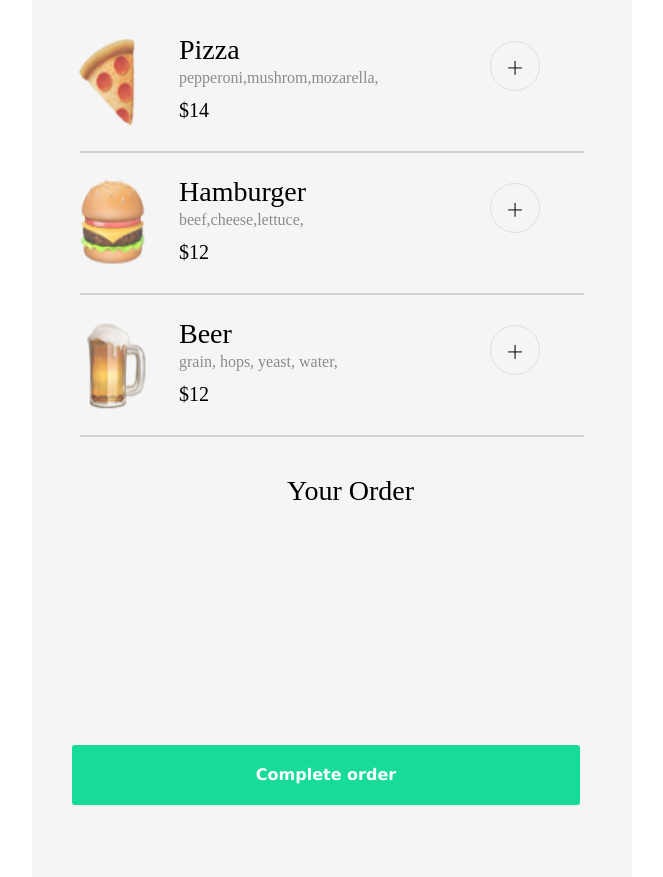
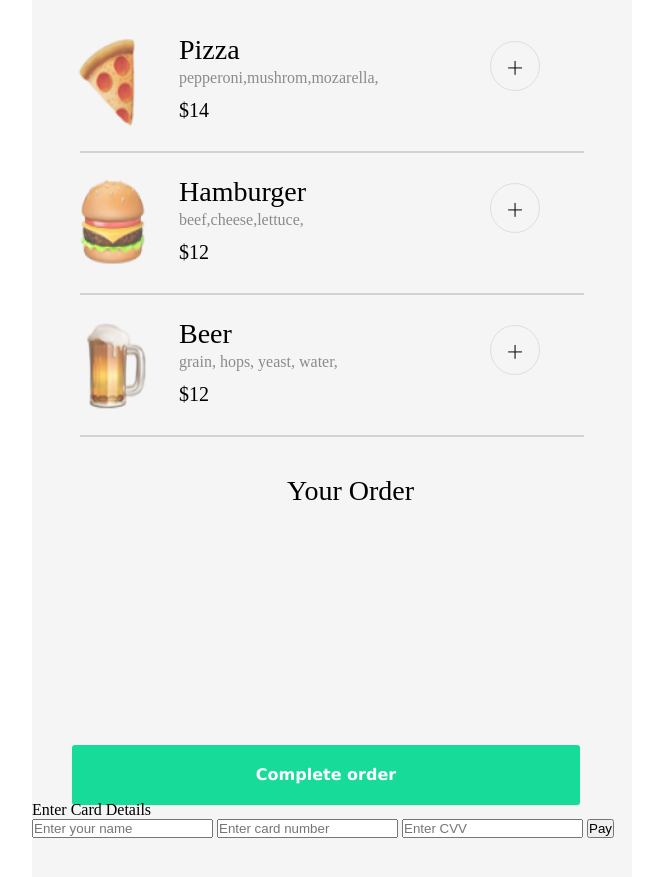
Before and after one commit to majakwani/Restaurant-Ordering-APp, a plain HTML site: page index.html in a window 1280 px wide. Shown: the part 169-1046 px from the top of the page, without its empty margins (308-971 px from the left). Drawn offline with Linux system fonts and the light colour scheme; a web font is replaced by a local one.

Commit message:
Added id for different buttons and created payment form

```diff
--- a/index.html
+++ b/index.html
@@ -26,8 +26,17 @@
 
         <div id="order-details"></div>
         <div class="checkout">
-            <button type="button" class="checkout">Complete order</button>
+            <button type="button" id="checkout-btn" class="checkout">Complete order</button>
         </div>
+      </div>
+      <div id="form">
+        <form>
+          <p>Enter Card Details</p>
+          <input type="text" name="name" id="name" placeholder="Enter your name" required>
+          <input type="number" name="card-number" id="card-number" placeholder="Enter card number" required>
+          <input type="number" name="cvv" id="cvv" placeholder="Enter CVV" required>
+          <button type="button" id="pay-button">Pay</button>
+        </form>
       </div>
     </div>
   </body>
```
